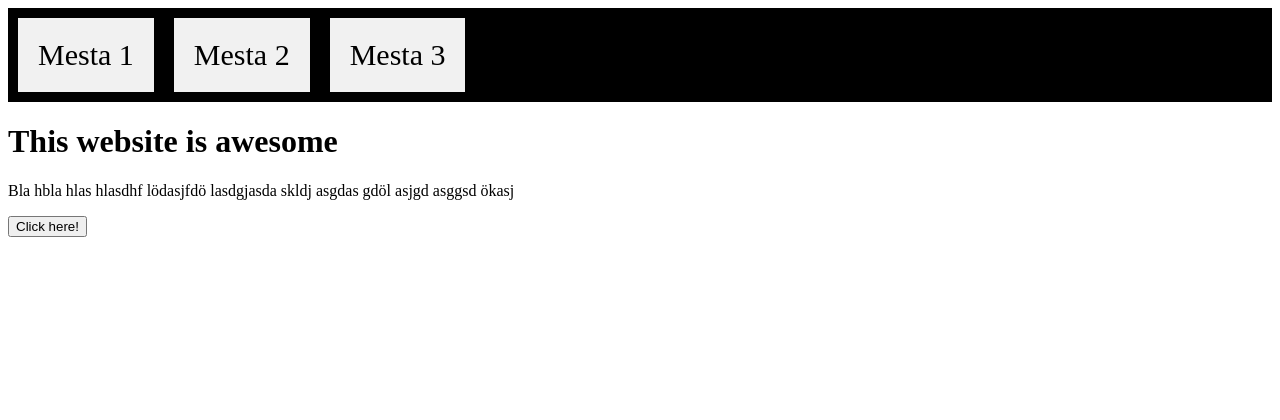
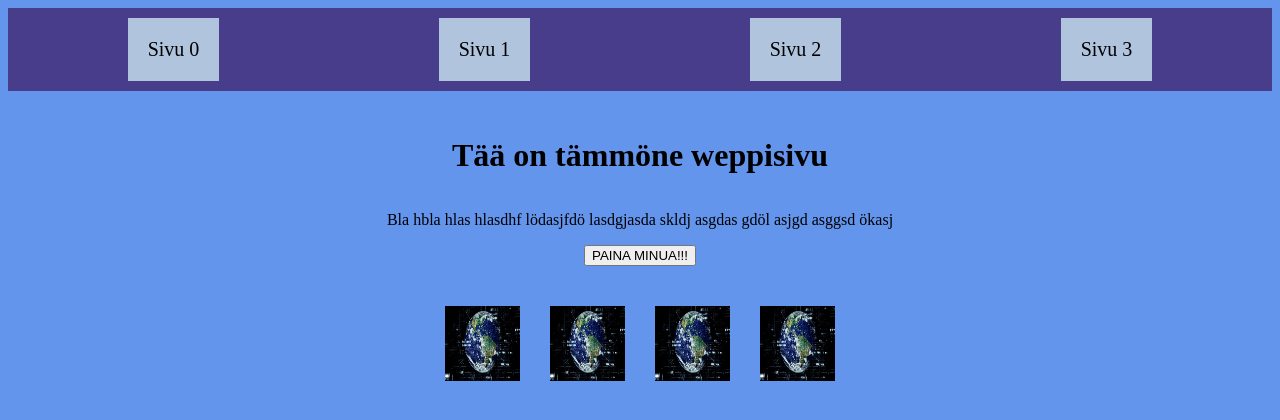
Before and after one commit to urx1/landing-page, a plain HTML site: page index-flex.html in a window 1280 px wide. Drawn offline with Linux system fonts and the light colour scheme.

Commit message:
Added images and colors, fiddled with flex
Added images and colors, changed flexbox properties and some layout changes.

```diff
--- a/index-flex.html
+++ b/index-flex.html
@@ -9,31 +9,99 @@
 
 
 	<style>
-	.flex-container1 {
-		display: flex;
-		background-color: Black
+
+	/* määrittele kuvien koot jne */
+	img {
+		max-width: 100%;
+		max-height: 100%;
+		margin: 15px;
 	}
 
-	.flex-container1 > div {
-		background-color: #f1f1f1;
-		margin: 10px;
+	.planet {
+		height: 75px;
+		width: 75px;
+	}
+
+	/* align center */
+	h1 {text-align: center;}
+	p {text-align: center;}
+	div {text-align: center;}
+	button {text-align: center;}
+
+	/* background */
+	body  {background-color:cornflowerblue}
+
+	/*topnav*/
+	.topnav {
+		display: flex;
+		justify-content: center;
+		background-color: darkslateblue;
+		padding: 10px;
+	}
+
+	/*topnavin laatikot*/
+	.topnav > div {
+		background-color: lightsteelblue;
+		margin: auto;
 		padding: 20px;
-		font-size: 30px;
+		font-size: 20px;
 	}
+
+	/* content1 */
+	.content1 {
+		display: flex;
+		height: 200px;
+		flex-direction: column;
+		justify-content: center;
+		align-items: center;
+		flex-wrap: wrap;
+
+	}
+
+	/* kuvien flex */
+	.imgcontainer {
+		display: flex;
+		flex-wrap: wrap;
+		height: auto;
+		flex-direction: row;
+		justify-content: center;
+		align-items: center;
+
+
+	}
+
+
+
 	</style>
 
 
 	<body>
 	<!-- navbar -->
-	<div class="flex-container1">
-		<div>Mesta 1</div>
-		<div>Mesta 2</div>
-		<div>Mesta 3</div>
+	<div class="topnav">
+		<div>Sivu 0</div>
+		<div>Sivu 1</div>
+		<div>Sivu 2</div>
+		<div>Sivu 3</div>
 	</div>
-	<h1> This website is awesome</h1>
+
+
+	<!-- content1 -->
+	<div class="content1">
+	<h1> Tää on tämmöne weppisivu</h1>
 	<p>Bla hbla hlas hlasdhf lödasjfdö lasdgjasda skldj asgdas gdöl asjgd asggsd ökasj</p>
-	<button type="button">Click here!</button>
+	<button type="button">PAINA MINUA!!!</button>
+	</div>
+
+	<!-- content1 kuvat -->
+	<div class="imgcontainer">
+		<img class="planet" src="background.png" alt="tämmönen kuva">
+		<img class="planet" src="background.png" alt="tämmönen kuva">
+		<img class="planet" src="background.png" alt="tämmönen kuva">
+		<img class="planet" src="background.png" alt="tämmönen kuva">
+	</div>
+
 	</body>
 
 
+
 </html>
```
Also changed, not shown: background.png (added).
